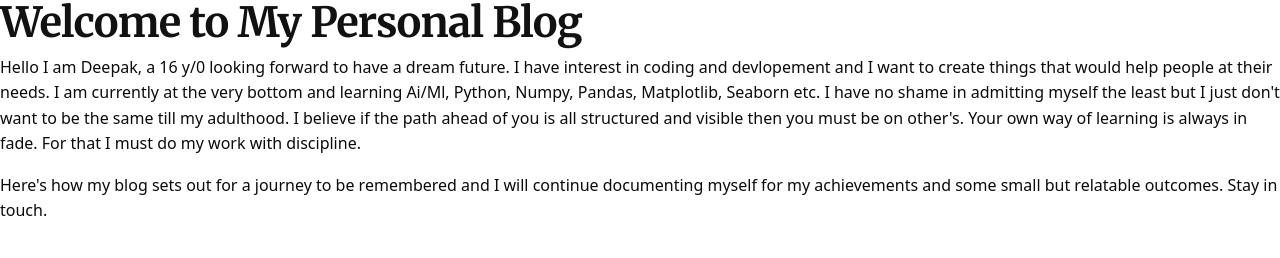
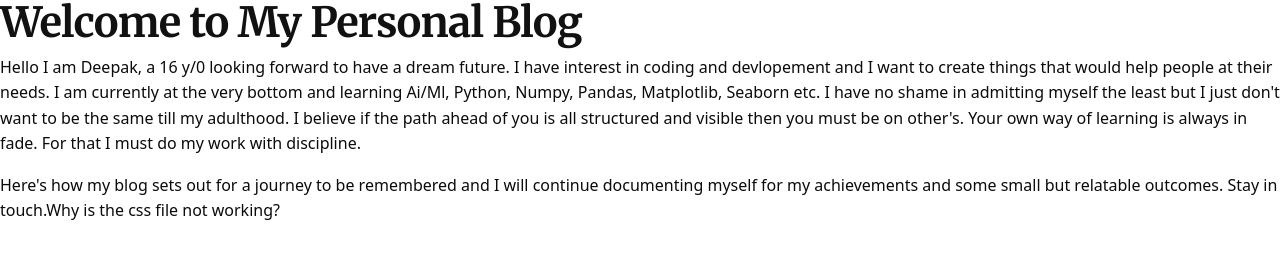
Before and after one commit to deepak-banerjee/deepakbanerjee.github.io, a plain HTML site: page index.html in a window 1280 px wide. Drawn offline with Linux system fonts and the light colour scheme.

Commit message:
Update index.html

```diff
--- a/index.html
+++ b/index.html
@@ -8,6 +8,6 @@
 <body>
     <h1>Welcome to My Personal Blog</h1>
     <p>Hello I am Deepak, a 16 y/0 looking forward to have a dream future. I have interest in coding and devlopement and I want to create things that would help people at their needs. I am currently at the very bottom and learning Ai/Ml, Python, Numpy, Pandas, Matplotlib, Seaborn etc. I have no shame in admitting myself the least but I just don't want to be the same till my adulthood. I believe if the path ahead of you is all structured and visible then you must be on other's. Your own way of learning is always in fade. For that I must do my work with discipline.</p>
-    <p>Here's how my blog sets out for a journey to be remembered and I will continue documenting myself for my achievements and some small but relatable outcomes. Stay in touch.</p>
+    <p>Here's how my blog sets out for a journey to be remembered and I will continue documenting myself for my achievements and some small but relatable outcomes. Stay in touch.Why is the css file not working?</p>
 </body>
 </html>
```
